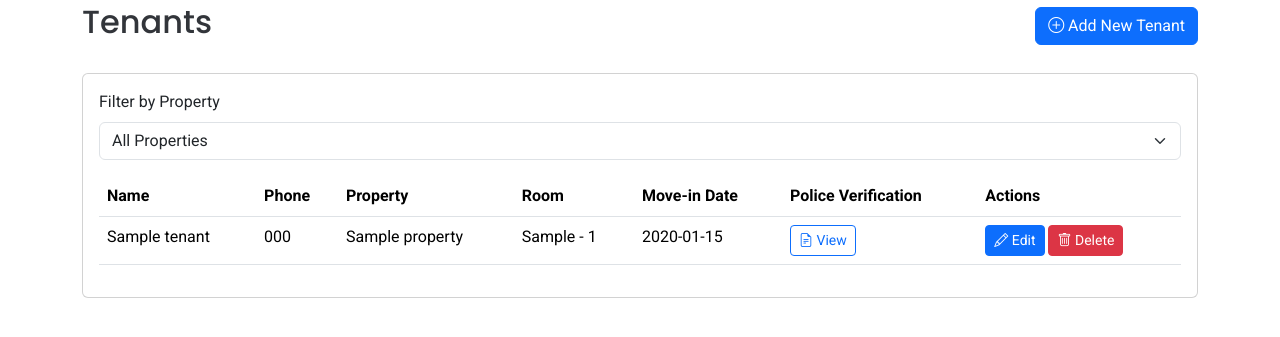
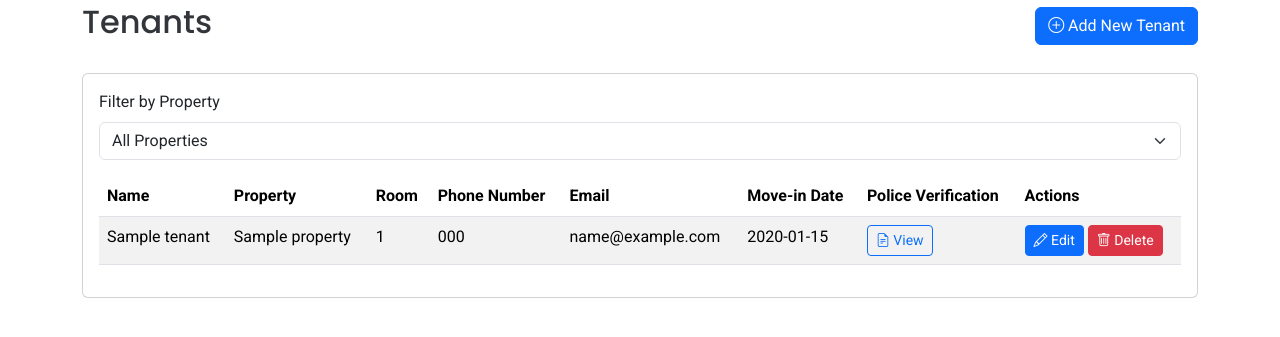
Before and after one commit to shreyamahapatra/RentEase, a Flask app: page /list-tenants in a window 1280 px wide. Shown: the part 97-434 px from the top of the page. Run offline with Flask 3, Linux system fonts and the light colour scheme; the visitor is signed in with stand-in values (Sample User, id 1); tables that the repository leaves empty hold one stand-in row (values such as "Sample post"); some libraries are stand-ins or nearby versions.

Commit message:
checkpoint 3

```diff
--- a/app/routes.py
+++ b/app/routes.py
@@ -31,7 +31,7 @@ def init_db():
                  (id INTEGER PRIMARY KEY AUTOINCREMENT,
                   username TEXT UNIQUE NOT NULL,
                   password TEXT NOT NULL,
-                  email TEXT UNIQUE NOT NULL)''')
+                  email TEXT NOT NULL)''')
 
     c.execute('''CREATE TABLE IF NOT EXISTS properties
                  (id INTEGER PRIMARY KEY AUTOINCREMENT,
@@ -62,6 +62,7 @@ def init_db():
                   property_id INTEGER NOT NULL,
                   room_id INTEGER NOT NULL,
                   phone_number TEXT NOT NULL,
+                  email TEXT,
                   move_in_date DATE NOT NULL,
                   police_verification TEXT,
                   FOREIGN KEY (property_id) REFERENCES properties (id),
@@ -116,7 +117,8 @@ def index():
 
         # Get tenants data with payment information
         tenants = c.execute('''
-            SELECT t.*, p.name as property_name, r.room_number, rc.room_type, rc.rent, rc.electricity_charge, rc.water_charge, rc.security_deposit,
+            SELECT t.id, t.name, t.property_id, t.room_id, t.phone_number, t.email, t.move_in_date, t.police_verification,
+                   p.name as property_name, r.room_number, rc.room_type, rc.rent, rc.electricity_charge, rc.water_charge, rc.security_deposit,
                    COALESCE(SUM(CASE
                         WHEN strftime('%m', bp.payment_date) = ? AND strftime('%Y', bp.payment_date) = ?
                         THEN bp.amount
@@ -163,14 +165,7 @@ def index():
             c.execute('''
                 SELECT
                     COALESCE(SUM(bp.amount), 0) as paid_amount,
-                    COUNT(DISTINCT t.id) * (
-                        CASE
-                            WHEN strftime('%Y-%m', t.move_in_date) = ? THEN
-                                rc.rent + rc.electricity_charge + rc.water_charge + rc.security_deposit
-                            ELSE
-                                rc.rent + rc.electricity_charge + rc.water_charge
-                        END
-                    ) as expected_total
+                    SUM(rc.rent + rc.electricity_charge + rc.water_charge) as expected_total
                 FROM tenants t
                 JOIN rooms r ON t.room_id = r.id
                 JOIN properties p ON r.property_id = p.id
@@ -179,7 +174,7 @@ def index():
                     AND strftime('%Y', bp.payment_date) = ?
                     AND strftime('%m', bp.payment_date) = ?
                 WHERE p.user_id = ?
-            ''', (f"{year}-{month:02d}", str(year), f"{month:02d}", session['user_id']))
+            ''', (str(year), f"{month:02d}", session['user_id']))
 
             result = c.fetchone()
             monthly_collections.insert(0, result['paid_amount'] if result else 0)
@@ -191,14 +186,7 @@ def index():
             c.execute('''
                 SELECT
                     COALESCE(SUM(bp.amount), 0) as collected,
-                    COUNT(DISTINCT t.id) * (
-                        CASE
-                            WHEN strftime('%Y-%m', t.move_in_date) = strftime('%Y-%m', 'now') THEN
-                                rc.rent + rc.electricity_charge + rc.water_charge + rc.security_deposit
-                            ELSE
-                                rc.rent + rc.electricity_charge + rc.water_charge
-                        END
-                    ) as expected
+                    SUM(rc.rent + rc.electricity_charge + rc.water_charge) as expected
                 FROM tenants t
                 JOIN rooms r ON t.room_id = r.id
                 JOIN room_configurations rc ON r.room_config_id = rc.id
@@ -388,6 +376,7 @@ def add_tenant():
         room_id = request.form.get('room')
         tenant_name = request.form.get('tenant_name')
         phone_number = request.form.get('phone_number')
+        email = request.form.get('email')  # Get email from form
         move_in_date = request.form.get('move_in_date')
         police_verification = request.files.get('police_verification')
 
@@ -396,6 +385,7 @@ def add_tenant():
         print("Room ID:", room_id, type(room_id))
         print("Tenant Name:", tenant_name, type(tenant_name))
         print("Phone Number:", phone_number, type(phone_number))
+        print("Email:", email, type(email))
         print("Move-in Date:", move_in_date, type(move_in_date))
 
         # Save police verification file if provided
@@ -423,14 +413,16 @@ def add_tenant():
             int(property_id), # property_id
             int(room_id),     # room_id
             phone_number,     # phone_number
+            email,           # email
             move_in_date,     # move_in_date
             filename         # police_verification
         )
         print("Insert parameters:", params)
 
         c.execute('''INSERT INTO tenants
-                    (name, property_id, room_id, phone_number, move_in_date, police_verification)
-                    VALUES (?, ?, ?, ?, ?, ?)''', params)
+                    (name, property_id, room_id, phone_number, email, move_in_date, police_verification)
+                    VALUES (?, ?, ?, ?, ?, ?, ?)''', params)
+        tenant_id = c.lastrowid
 
         conn.commit()
         conn.close()
@@ -515,7 +507,8 @@ def list_tenants():
 
     # Get all tenants with their property and room information
     tenants = c.execute('''
-        SELECT t.*, p.name as property_name,
+        SELECT t.id, t.name, t.property_id, t.room_id, t.phone_number, t.email, t.move_in_date, t.police_verification,
+               p.name as property_name,
                rc.room_type, rc.rent, rc.electricity_charge, rc.water_charge,
                r.room_number
         FROM tenants t
@@ -535,16 +528,17 @@ def list_tenants():
             'property_id': tenant[2],
             'room_id': tenant[3],
             'phone_number': tenant[4],
-            'move_in_date': tenant[5],
-            'police_verification': tenant[6],
-            'property_name': tenant[7],
-            'room_type': tenant[8],
-            'rent': tenant[9],
-            'electricity_charge': tenant[10],
-            'water_charge': tenant[11],
-            'room_number': tenant[12]
+            'email': tenant[5],
+            'move_in_date': tenant[6],
+            'police_verification': tenant[7],
+            'property_name': tenant[8],
+            'room_type': tenant[9],
+            'rent': tenant[10],
+            'electricity_charge': tenant[11],
+            'water_charge': tenant[12],
+            'room_number': tenant[13]
         })
-    print("Shreya Formatted Properties:", formatted_properties)
+
     print("Shreya Formatted Tenants:", formatted_tenants)
     conn.close()
     return render_template('list_tenants.html',
@@ -750,6 +744,7 @@ def edit_tenant(tenant_id):
     if request.method == 'POST':
         tenant_name = request.form.get('tenant_name')
         phone_number = request.form.get('phone_number')
+        email = request.form.get('email')  # Get email from form
         move_in_date = request.form.get('move_in_date')
         police_verification = request.files.get('police_verification')
 
@@ -783,9 +778,9 @@ def edit_tenant(tenant_id):
         # Update tenant data
         c.execute('''
             UPDATE tenants
-            SET name = ?, phone_number = ?, move_in_date = ?, police_verification = ?
+            SET name = ?, phone_number = ?, email = ?, move_in_date = ?, police_verification = ?
             WHERE id = ?
-        ''', (tenant_name, phone_number, move_in_date, filename, tenant_id))
+        ''', (tenant_name, phone_number, email, move_in_date, filename, tenant_id))
 
         conn.commit()
         conn.close()
@@ -797,11 +792,11 @@ def edit_tenant(tenant_id):
     tenant = c.execute('''
         SELECT t.*, p.name as property_name,
                rc.room_type, rc.rent, rc.electricity_charge, rc.water_charge,
-               (SELECT COUNT(*) FROM room_configurations rc2
-                WHERE rc2.property_id = p.id AND rc2.id <= rc.id) as room_number
+               r.room_number
         FROM tenants t
         JOIN properties p ON t.property_id = p.id
-        JOIN room_configurations rc ON t.room_id = rc.id
+        JOIN rooms r ON t.room_id = r.id
+        JOIN room_configurations rc ON r.room_config_id = rc.id
         WHERE t.id = ? AND p.user_id = ?
     ''', (tenant_id, session['user_id'])).fetchone()
 
@@ -813,17 +808,18 @@ def edit_tenant(tenant_id):
     formatted_tenant = {
         'id': tenant[0],
         'name': tenant[1],
-        'phone_number': tenant[2],
-        'property_id': tenant[3],
-        'room_id': tenant[4],
-        'move_in_date': tenant[5],
-        'police_verification': tenant[6],
-        'property_name': tenant[7],
-        'room_type': tenant[8],
-        'rent': tenant[9],
-        'electricity_charge': tenant[10],
-        'water_charge': tenant[11],
-        'room_number': tenant[12]
+        'property_id': tenant[2],
+        'room_id': tenant[3],
+        'phone_number': tenant[4],
+        'email': tenant[5],
+        'move_in_date': tenant[6],
+        'police_verification': tenant[7],
+        'property_name': tenant[8],
+        'room_type': tenant[9],
+        'rent': tenant[10],
+        'electricity_charge': tenant[11],
+        'water_charge': tenant[12],
+        'room_number': tenant[13]
     }
 
     conn.close()
@@ -1118,12 +1114,20 @@ def all_bills():
                 WHERE tenant_id = t.id
                 AND strftime('%Y-%m', payment_date) = strftime('%Y-%m', date('now', '-1 month'))
             ), 0) as prev_month_paid,
-            (rc.rent + rc.electricity_charge + rc.water_charge - COALESCE((
-                SELECT SUM(amount)
-                FROM bill_payments
-                WHERE tenant_id = t.id
-                AND strftime('%Y-%m', payment_date) = strftime('%Y-%m', date('now', '-1 month'))
-            ), 0)) as prev_month_pending
+            CASE
+                WHEN EXISTS (
+                    SELECT 1
+                    FROM bill_payments
+                    WHERE tenant_id = t.id
+                    AND strftime('%Y-%m', payment_date) = strftime('%Y-%m', date('now', '-1 month'))
+                ) THEN (rc.rent + rc.electricity_charge + rc.water_charge - COALESCE((
+                    SELECT SUM(amount)
+                    FROM bill_payments
+                    WHERE tenant_id = t.id
+                    AND strftime('%Y-%m', payment_date) = strftime('%Y-%m', date('now', '-1 month'))
+                ), 0))
+                ELSE 0
+            END as prev_month_pending
         FROM tenants t
         JOIN rooms r ON t.room_id = r.id
         JOIN properties p ON r.property_id = p.id
--- a/app/templates/list_tenants.html
+++ b/app/templates/list_tenants.html
@@ -84,13 +84,14 @@
           </div>
 
           <div class="table-responsive">
-            <table class="table table-hover">
+            <table class="table table-striped">
               <thead>
                 <tr>
                   <th>Name</th>
-                  <th>Phone</th>
                   <th>Property</th>
                   <th>Room</th>
+                  <th>Phone Number</th>
+                  <th>Email</th>
                   <th>Move-in Date</th>
                   <th>Police Verification</th>
                   <th>Actions</th>
@@ -100,9 +101,10 @@
                 {% for tenant in tenants %}
                 <tr data-property-id="{{ tenant.property_id|string }}">
                   <td>{{ tenant.name }}</td>
+                  <td>{{ tenant.property_name }}</td>
+                  <td>{{ tenant.room_number }}</td>
                   <td>{{ tenant.phone_number }}</td>
-                  <td>{{ tenant.property_name }}</td>
-                  <td>{{ tenant.room_type|replace('_', ' ')|title }} - {{ tenant.room_number }}</td>
+                  <td>{{ tenant.email if tenant.email else '-' }}</td>
                   <td>{{ tenant.move_in_date }}</td>
                   <td>
                     {% if tenant.police_verification %}
```
Also changed, not shown: app/templates/add_tenant.html (+10 -0 lines).
